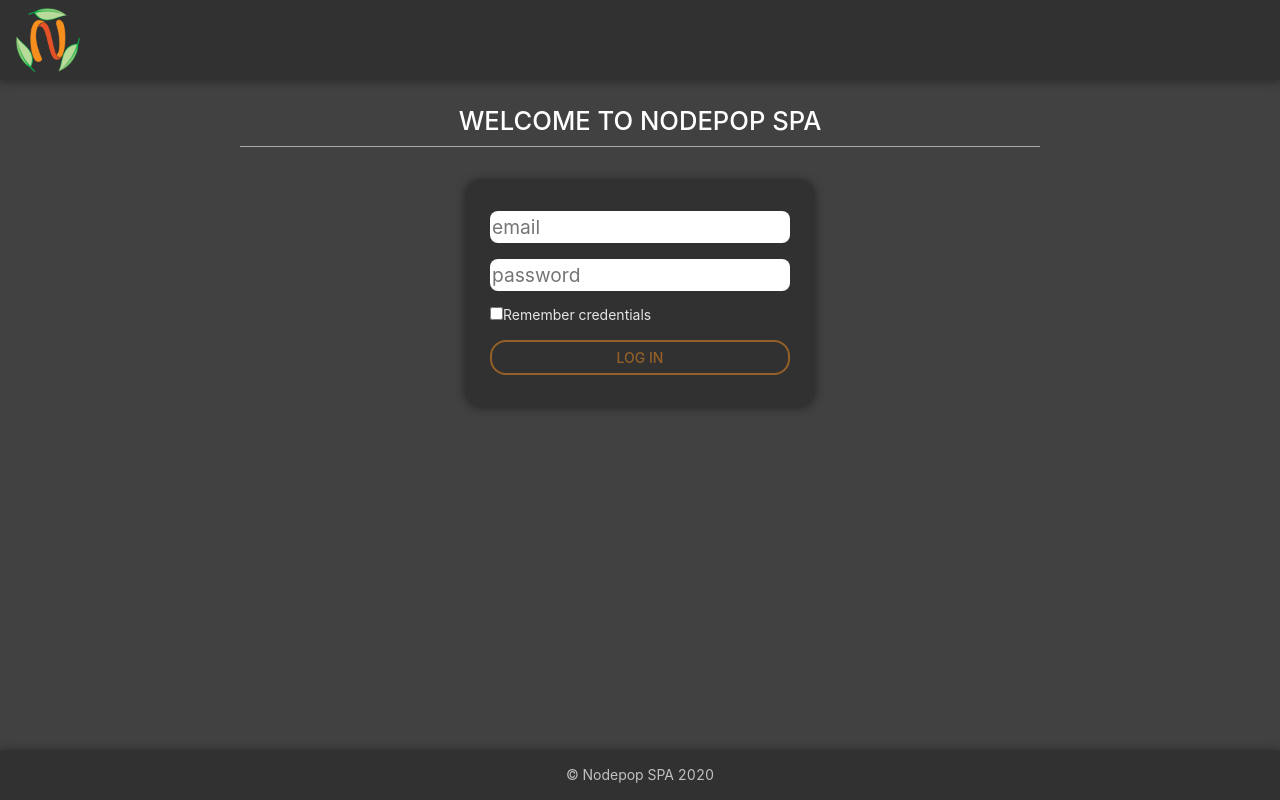
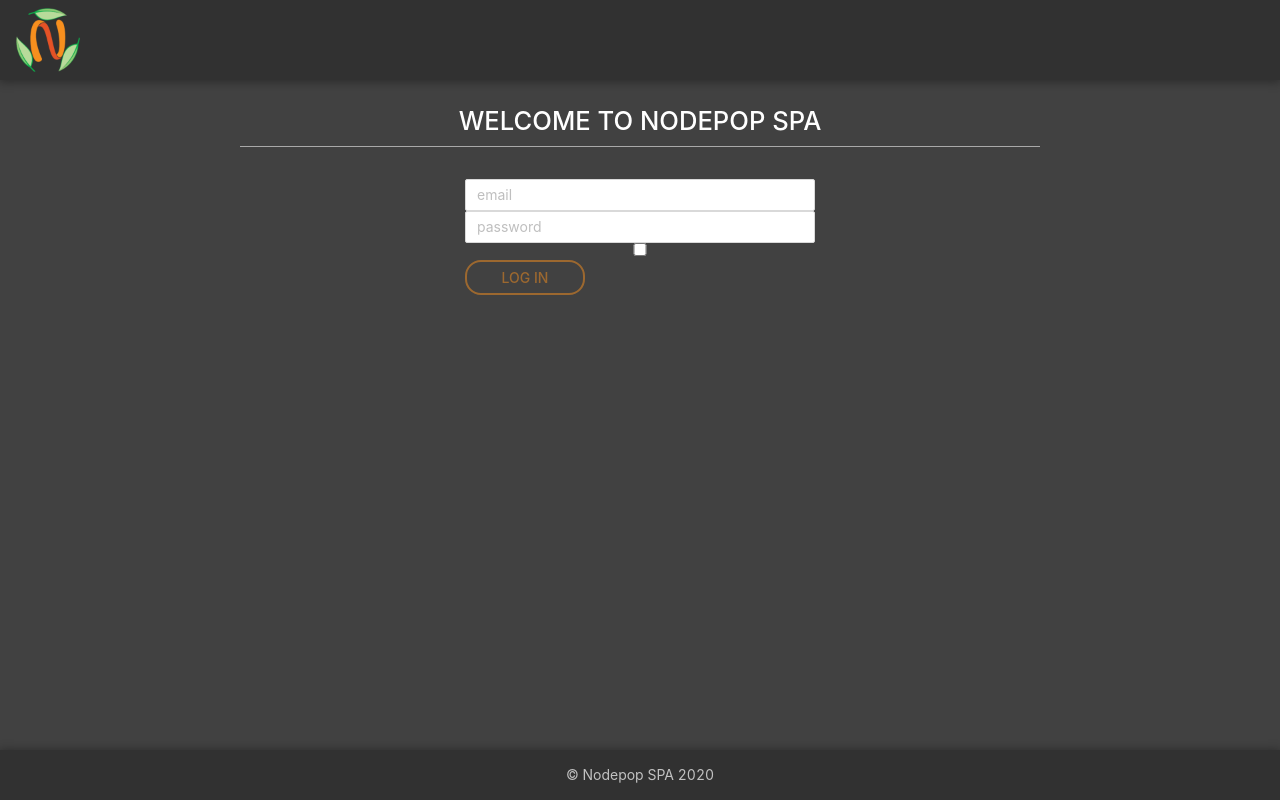
Before and after one commit to chitenavi/practica8-react-avanzado, a React (Create React App) app: page /login in a window 1280 px wide. Built offline with nearby package versions, Linux system fonts and the light colour scheme; no server answers.

Commit message:
Add validate to Form fields, can submit

```diff
--- a/src/components/auth/LoginPage/LoginPage.js
+++ b/src/components/auth/LoginPage/LoginPage.js
@@ -4,71 +4,40 @@ import PropTypes from 'prop-types';
 import MainLayout from '../../layout/MainLayout';
 import ModalLoader from '../../shared/ModalLoader';
 import ErrorMessage from '../../errors/ErrorMessage';
-import Button from '../../shared/Button/Button';
-import useForm from '../../../hooks/useForm';
+
+import { Form, InputCustom } from '../../shared/Form';
 
 import './LoginPage.scss';
 
 function LoginPage({ onLogin, loading, error }) {
-  const [form, onChange] = useForm({
+  const formLogin = {
     email: '',
     password: '',
     remcredentials: false,
-  });
-
-  const { email, password, remcredentials } = form;
-
-  const canSubmit = () => {
-    return !loading && email && password;
+    validateFields: ['email', 'password'],
   };
 
-  const handleSubmit = ev => {
-    const credentials = form;
-    ev.preventDefault();
-    onLogin(credentials);
+  // const canSubmit = () => {
+  //   return !loading && email && password;
+  // };
+
+  const handleSubmit = data => {
+    console.log(data);
+    // onLogin(data);
   };
 
   return (
     <MainLayout title="Welcome to Nodepop SPA">
       <div className="loginPage">
-        <form onSubmit={handleSubmit} className="formLogin">
-          <div className="formLogin-field">
-            <input
-              type="text"
-              onChange={onChange}
-              name="email"
-              value={email}
-              placeholder="email"
-            />
-          </div>
-          <div className="formLogin-field">
-            <input
-              type="password"
-              onChange={onChange}
-              value={password}
-              name="password"
-              placeholder="password"
-            />
-          </div>
-
-          <div className="formLogin-field">
-            <label htmlFor="remember">
-              <input
-                type="checkbox"
-                id="remember"
-                name="remcredentials"
-                onChange={onChange}
-                checked={remcredentials}
-              />
-              Remember credentials
-            </label>
-          </div>
-          <div className="formLogin-field">
-            <Button type="submit" className="secondary" disabled={!canSubmit()}>
-              Log in
-            </Button>
-          </div>
-        </form>
+        <Form
+          initialValue={formLogin}
+          onSubmit={handleSubmit}
+          submitLabel="Log In"
+        >
+          <InputCustom type="email" name="email" />
+          <InputCustom type="password" name="password" />
+          <InputCustom type="checkbox" name="remcredentials" />
+        </Form>
         {loading && <ModalLoader />}
         {error && (
           <ErrorMessage className="loginPage-error" message={error.message} />
--- a/src/components/shared/Form/Form.js
+++ b/src/components/shared/Form/Form.js
@@ -11,12 +11,25 @@ function Form({ children, initialValue, onSubmit, submitLabel }) {
     ev.preventDefault();
     onSubmit(form);
   };
+
+  const canSubmit = () => {
+    if (!form.validateFields) return true;
+    let canSub = true;
+    for (let i = 0; i < form.validateFields.length; i += 1) {
+      if (!form[form.validateFields[i]]) {
+        canSub = false;
+        break;
+      }
+    }
+    return canSub;
+  };
+
   return (
     <form action="" onSubmit={submitForm}>
       <FormContext.Provider value={{ form, onChange }}>
         {children}
       </FormContext.Provider>
-      <Button type="submit" className="secondary">
+      <Button type="submit" className="secondary" disabled={!canSubmit()}>
         {submitLabel}
       </Button>
     </form>
--- a/src/components/shared/Form/Input.js
+++ b/src/components/shared/Form/Input.js
@@ -30,6 +30,7 @@ const InputCustom = ({ type, name }) => {
             name={name}
             value={form[name]}
             onChange={onChange}
+            placeholder={name}
           />
         );
     }
```
